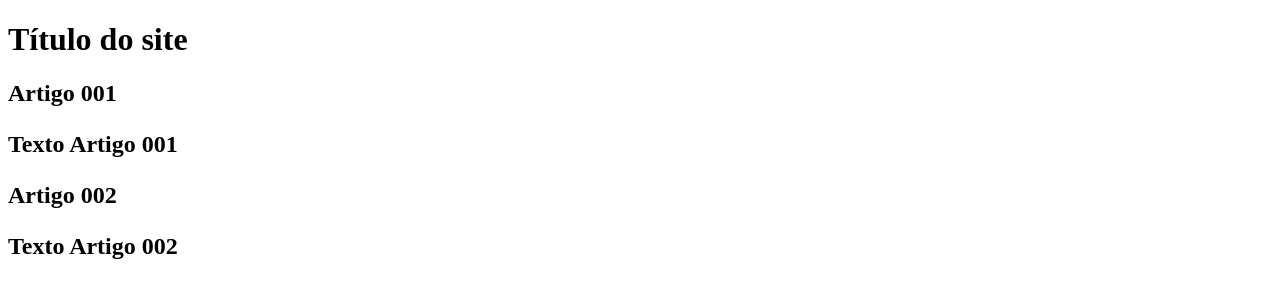
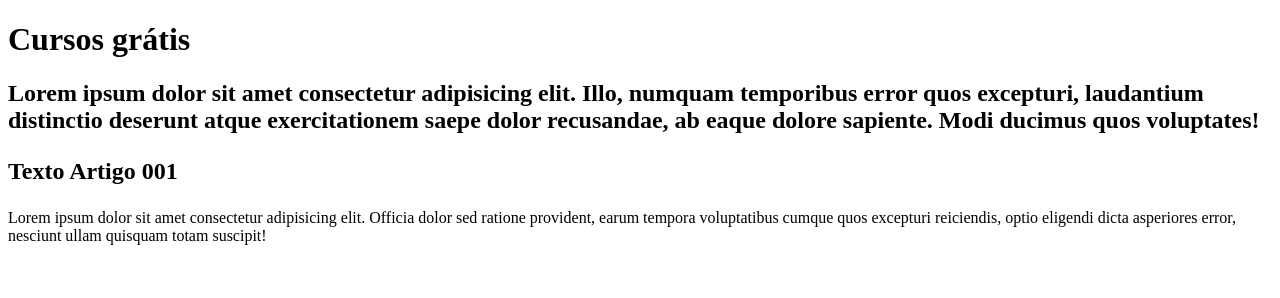
Before and after one commit to Palomavitoria/projeto-site, a plain HTML site: page index.html in a window 1280 px wide. Drawn offline with Linux system fonts and the light colour scheme.

Commit message:
comecei a escrever o conteúdo

```diff
--- a/index.html
+++ b/index.html
@@ -8,15 +8,16 @@
 <body>
  <main>
     <header>
-        <h1>Título do site</h1>
+        <h1>Cursos grátis
+        </h1>
     </header>
-    <article>
-        <h2>Artigo 001
+    <Curso de HTML5 com CSS3>
+        <h2>Lorem ipsum dolor sit amet consectetur adipisicing elit. Illo, numquam temporibus error quos excepturi, laudantium distinctio deserunt atque exercitationem saepe dolor recusandae, ab eaque dolore sapiente. Modi ducimus quos voluptates!
             <p>Texto Artigo 001
             </p>
-        </h2>
-    </article><h2>Artigo 002
-        <p>Texto Artigo 002
+        </Curso de JavaScript>
+    <h2> <Article></Article></h2>Lorem ipsum dolor sit amet consectetur adipisicing elit. Officia dolor sed ratione provident, earum tempora voluptatibus cumque quos excepturi reiciendis, optio eligendi dicta asperiores error, nesciunt ullam quisquam totam suscipit!
+        <p><article></article>
         </p>
     </h2>
  </main>
```
